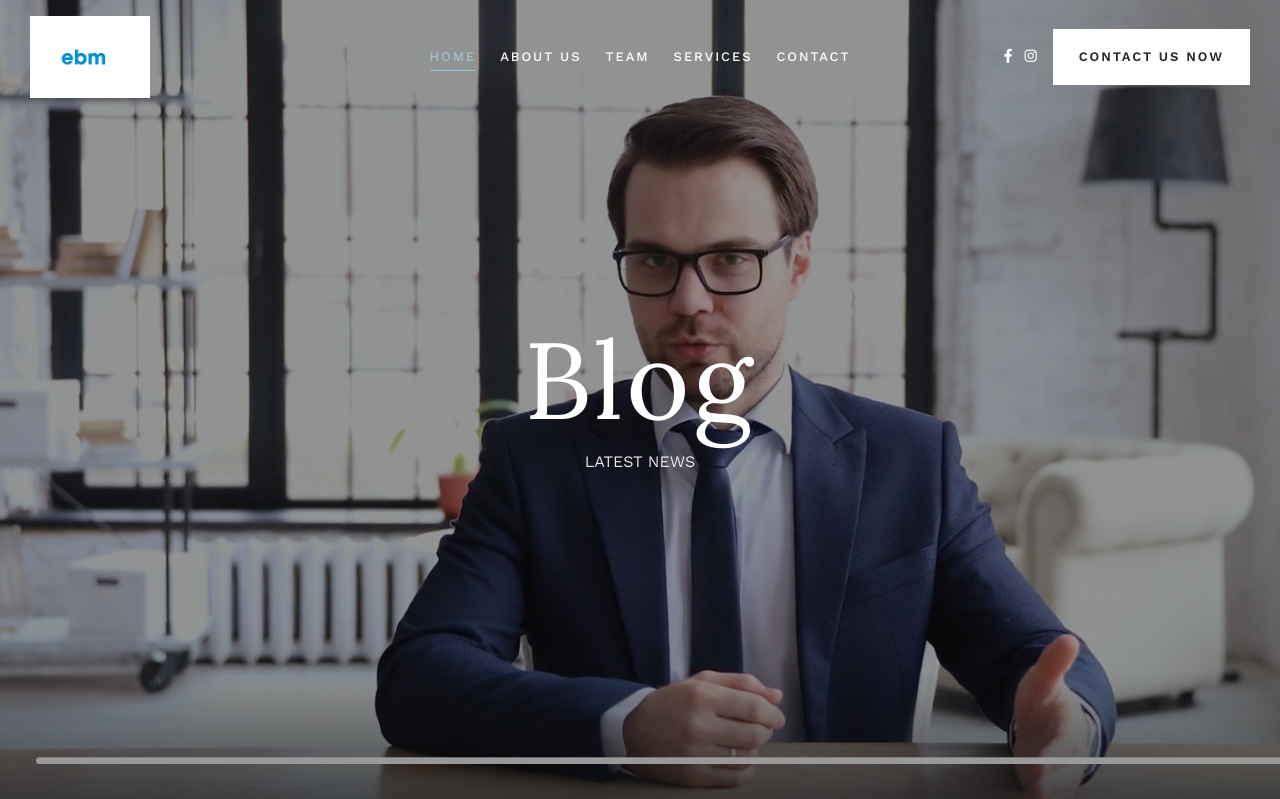
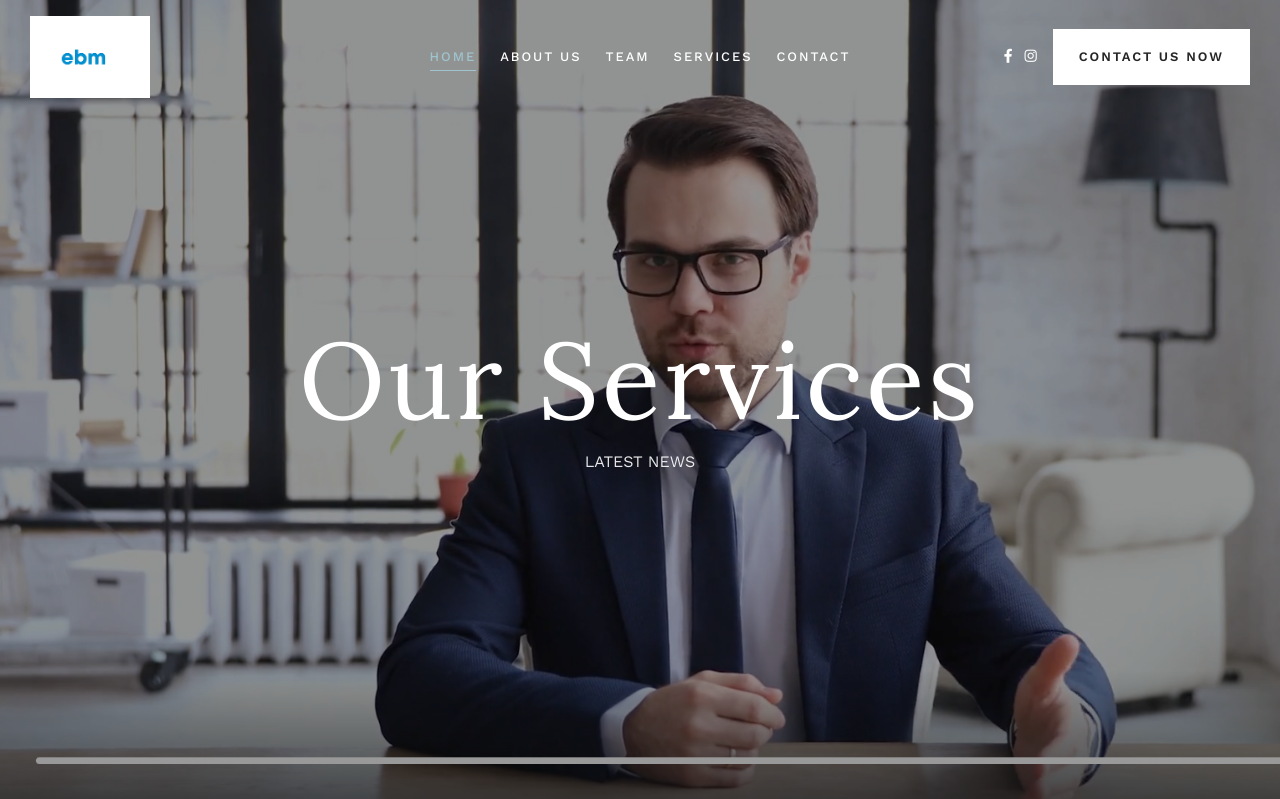
Before and after one commit to szilin08/website-template, a PHP site: page /blog.php in a window 1280 px wide. Shown: the top 799 px of the page. Run offline with PHP 8.4, Linux system fonts and the light colour scheme.

Commit message:
Update blog.php

```diff
--- a/blog.php
+++ b/blog.php
@@ -3,7 +3,7 @@
 <section class="topSingleBkg topPageBkg">
    <div class="item-img top-blog-grid-3cols"></div>
    <div class="inner-desc">
-      <h1 class="post-title single-post-title">Blog</h1>
+      <h1 class="post-title single-post-title">Our Services</h1>
       <span class="post-subtitle">Latest News</span>
    </div>
 </section>
```
